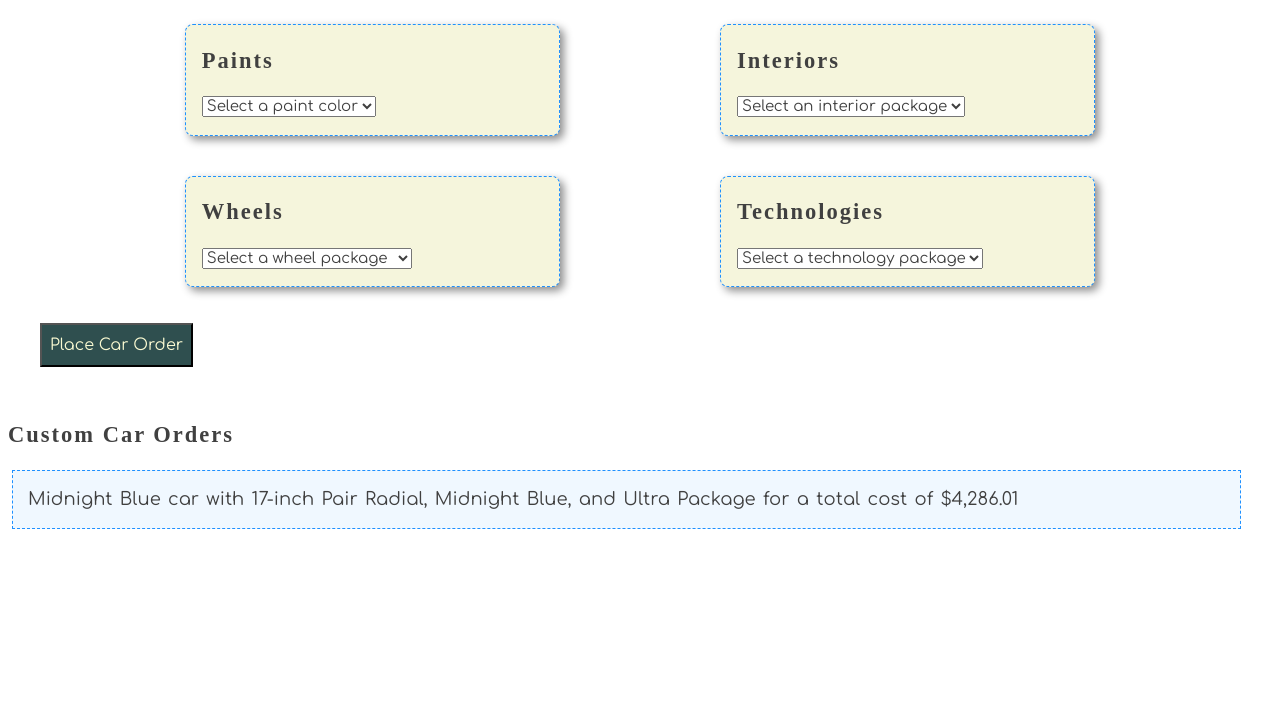
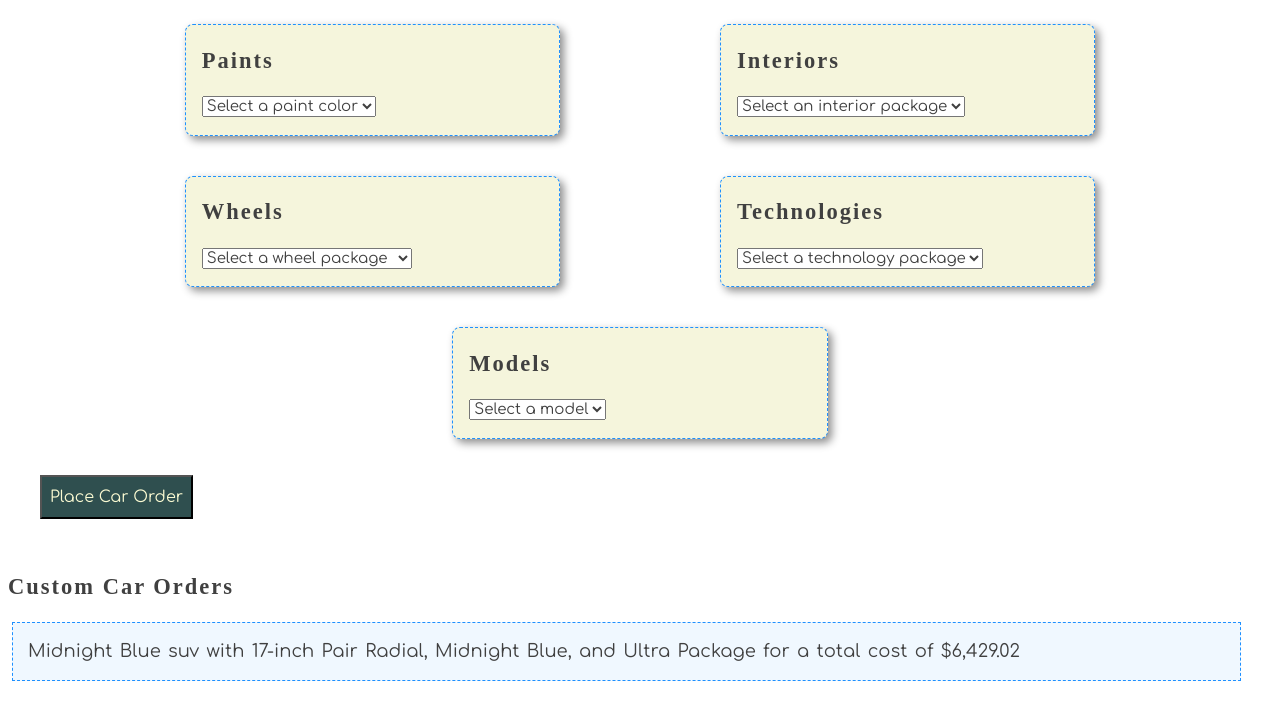
Before and after one commit to AustinCDavis/newforce-cars-r-us, a plain HTML site: page index.html in a window 1280 px wide. Shown: the part 81-800 px from the top of the page. Drawn offline with Linux system fonts and the light colour scheme; a web font is replaced by a local one.

Commit message:
Completed Expanded Auto Offerings

```diff
--- /dev/null
+++ b/scripts/Models.js
@@ -0,0 +1,33 @@
+import { getModels, setModel } from "./database.js"
+const models = getModels()
+
+
+document.addEventListener(
+    "change",
+    (changeEvent) => {
+        if (changeEvent.target.id === "model") {
+            setModel(parseInt(changeEvent.target.value))
+        }
+    }
+)
+
+
+
+
+
+
+export const Models = () => {
+    return `<h2>Models</h2>
+        <select id="model">
+            <option value="0">Select a model</option>
+            ${
+
+                models.map(
+                    (model) => {
+                        return `<option value="${model.id}">${model.package}</option>`
+                    }
+                ).join("")
+            }
+        </select>
+    `
+}
--- a/scripts/Orders.js
+++ b/scripts/Orders.js
@@ -1,9 +1,10 @@
-import { getOrders, getPaints, getInteriors, getWheels, getTechOptions } from "./database.js";
+import { getOrders, getPaints, getInteriors, getWheels, getTechOptions, getModels } from "./database.js";
 
 const paints = getPaints()
 const interiors = getInteriors()
 const wheels = getWheels()
 const technologies = getTechOptions()
+const models = getModels()
 
 const buildOrderListItem = (order) => {
 
@@ -35,7 +36,7 @@ const buildOrderListItem = (order) => {
     const wheelCost = foundWheel.price
     const wheelPackage = foundWheel.package
 
-    //Find Technology Price & PAckage
+    //Find Technology Price & Package
     const foundTech = technologies.find(
         (tech) => {
             return tech.id === order.techId
@@ -44,8 +45,17 @@ const buildOrderListItem = (order) => {
     const techCost = foundTech.price
     const techPackage = foundTech.package
 
+    //Find Model Price
+    const foundModel = models.find(
+        (model) => {
+            return model.id === order.modelId
+        }
+    )
+    const modelCost = foundModel.price
+    const modelCar = foundModel.package.toLowerCase()
+
     //Adding for total cost
-    const totalCost = paintCost + interiorCost + wheelCost + techCost
+    const totalCost = (paintCost + interiorCost + wheelCost + techCost) * modelCost
 
     const costString = totalCost.toLocaleString("en-US", {
         style: "currency",
@@ -53,7 +63,7 @@ const buildOrderListItem = (order) => {
     })
 
     return`<li class="orders">
-        ${paintColor} car with ${wheelPackage}, ${interiorPackage}, and ${techPackage} for a total cost of ${costString}
+        ${paintColor} ${modelCar} with ${wheelPackage}, ${interiorPackage}, and ${techPackage} for a total cost of ${costString}
     </li>`
 
 }
--- a/scripts/carsrus.js
+++ b/scripts/carsrus.js
@@ -3,6 +3,7 @@ import { Interiors } from "./Interior.js"
 import { Technologies } from "./Technology.js"
 import { Wheels } from "./Wheels.js"
 import { Orders } from "./Orders.js"
+import { Models } from "./Models.js"
 import { addCustomOrder } from "./database.js"
 
 document.addEventListener(
@@ -39,6 +40,12 @@ export const CarsRUs = () => {
                 ${Technologies()}
             </section>
             </main>
+            <main id="col">
+            <section class="choices__models options">
+                ${Models()}
+            </section>
+            </main>
+
         </article>
 
         <article>
--- a/scripts/database.js
+++ b/scripts/database.js
@@ -11,19 +11,24 @@ const database = {
       {id: 1, package: "Beige Fabric", price: 467.83},
       {id: 2, package: "Charcoal Fabric", price: 613.67},
       {id: 3, package: "White Leather", price: 1437.55},
-      {id: 4, package: "Black Leather", price: 1421.45},
+      {id: 4, package: "Black Leather", price: 1421.45}
     ],
     technology: [
       {id: 1, package: "Basic Package", description: "(basic sound system)", price: 368.97},
       {id: 2, package: "Navigation Package", description: "(includes integrated navigation controls)", price: 875.90},
       {id: 3, package: "Visibility Package", description: "(includes side and reat cameras)", price: 674.80},
-      {id: 4, package: "Ultra Package", description: "(includes navigation and visibility packages)", price: 1543.65},
+      {id: 4, package: "Ultra Package", description: "(includes navigation and visibility packages)", price: 1543.65}
     ],
     wheels: [
       {id: 1, package: "17-inch Pair Radial", price: 478.94},
       {id: 2, package: "17-inch Pair Radial Black", price: 520.46},
       {id: 3, package: "18-inch Pair Spoke Silver", price: 780.94},
-      {id: 4, package: "18-inch Pair Spoke Black", price: 846.75},
+      {id: 4, package: "18-inch Pair Spoke Black", price: 846.75}
+    ],
+    models: [
+      {id: 1, package: "Car", price: 1}, //(multiple of standard price)
+      {id: 2, package: "SUV", price: 1.5}, //(multiple of standard price)
+      {id: 3, package: "Truck", price: 2.25} //(multiple of standard price)
     ],
     customOrders: [
         {
@@ -32,6 +37,7 @@ const database = {
             wheelId: 1,
             interiorId: 3,
             techId: 4,
+            modelId: 2,
             timestamp: 123456789
         }
 
@@ -54,6 +60,9 @@ export const getTechOptions = () => {
 export const getWheels = () => {
     return database.wheels.map(rimType => ({...rimType}))
 }
+export const getModels = () => {
+    return database.models.map(model => ({...model}))
+}
 export const getOrders = () => {
     return database.customOrders.map(order => ({...order}))
 }
@@ -73,6 +82,10 @@ export const setInterior = (id) => {
 
 export const setTechnology = (id) => {
     database.orderBuilder.techId = id
+}
+
+export const setModel = (id) => {
+    database.orderBuilder.modelId = id
 }
 
 //export/function for creating permanent orders once create order is pressed
```
Also changed, not shown: styles/details.css (line endings or trailing spaces).
